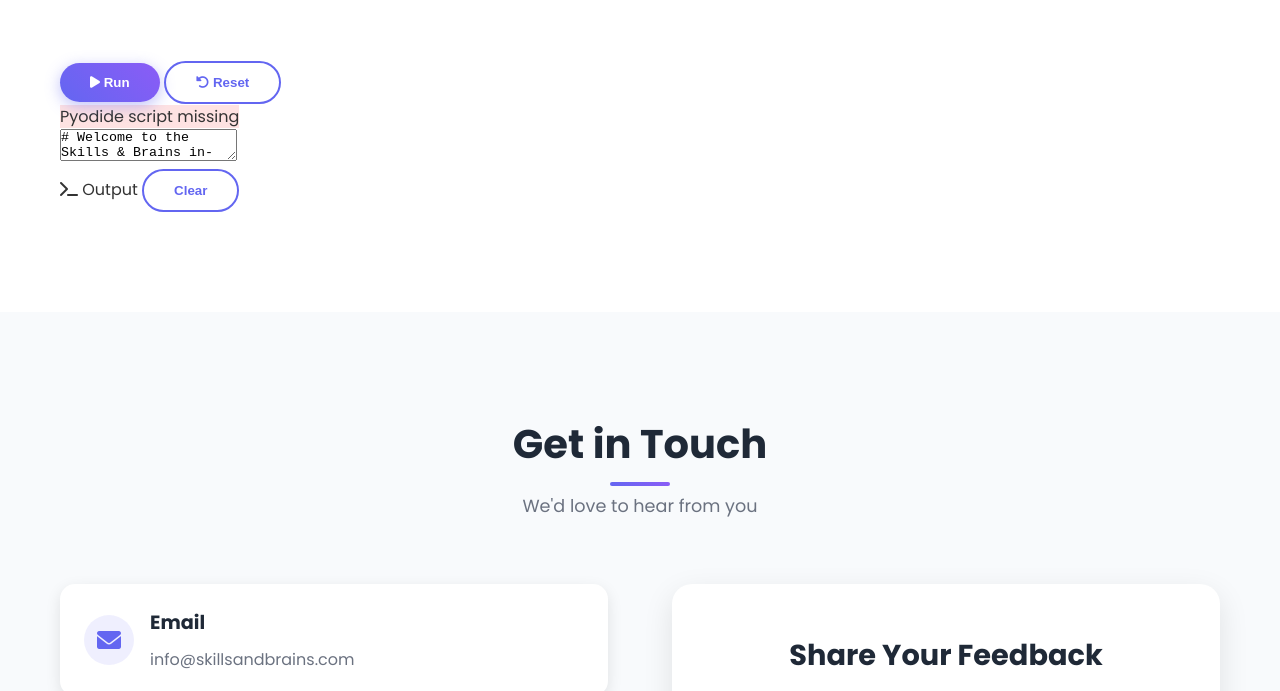
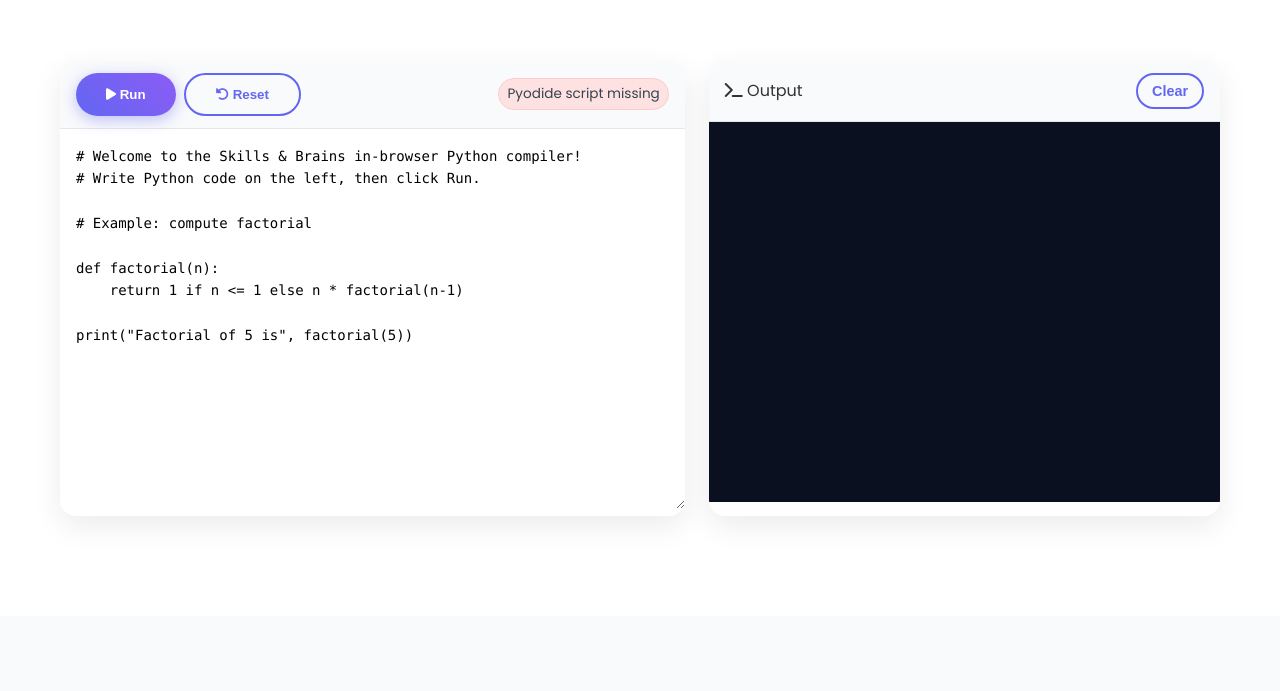
Before and after one commit to TamilMyme/pythonteaching, a plain HTML site: page index.html in a window 1280 px wide. Shown: the part 5542-6233 px from the top of the page. Drawn offline with Linux system fonts and the light colour scheme.

Commit message:
Update styles.css

```diff
--- a/styles.css
+++ b/styles.css
@@ -1227,3 +1227,87 @@ body {
         border: 1px solid #000;
     }
 }
+
+/* Python Compiler */
+.compiler-wrapper {
+    display: grid;
+    grid-template-columns: 1.1fr 0.9fr;
+    gap: 1.5rem;
+}
+
+.editor-pane, .output-pane {
+    background: white;
+    border-radius: 16px;
+    box-shadow: 0 10px 30px rgba(0,0,0,0.08);
+    overflow: hidden;
+}
+
+.compiler-toolbar {
+    display: flex;
+    justify-content: space-between;
+    align-items: center;
+    padding: 0.75rem 1rem;
+    border-bottom: 1px solid #e5e7eb;
+    background: #f9fafb;
+}
+
+.compiler-toolbar .left { display: flex; gap: 0.5rem; }
+.compiler-toolbar .right { display: flex; gap: 0.5rem; align-items: center; }
+
+.status-badge {
+    font-size: 0.85rem;
+    color: #374151;
+    background: #eef2ff;
+    border: 1px solid #c7d2fe;
+    padding: 4px 8px;
+    border-radius: 9999px;
+}
+
+#pythonEditor {
+    width: 100%;
+    min-height: 380px;
+    padding: 1rem;
+    border: none;
+    outline: none;
+    font-family: ui-monospace, SFMono-Regular, Menlo, Monaco, Consolas, "Liberation Mono", "Courier New", monospace;
+    font-size: 14px;
+    line-height: 1.6;
+    resize: vertical;
+}
+
+.output-header {
+    display: flex;
+    align-items: center;
+    justify-content: space-between;
+    padding: 0.75rem 1rem;
+    border-bottom: 1px solid #e5e7eb;
+    background: #f9fafb;
+}
+
+.btn-small { padding: 8px 14px; font-size: 0.9rem; }
+
+#pythonOutput {
+    margin: 0;
+    padding: 1rem;
+    min-height: 380px;
+    max-height: 520px;
+    overflow: auto;
+    background: #0b1020;
+    color: #e5e7eb;
+    font-family: ui-monospace, SFMono-Regular, Menlo, Monaco, Consolas, "Liberation Mono", "Courier New", monospace;
+    font-size: 14px;
+    line-height: 1.6;
+}
+
+#pythonOutput .stderr { color: #fca5a5; }
+#pythonOutput .stdout { color: #d1fae5; }
+
+@media (max-width: 768px) {
+    .compiler-wrapper {
+        grid-template-columns: 1fr;
+    }
+
+    #pythonEditor, #pythonOutput {
+        min-height: 280px;
+    }
+}
```
